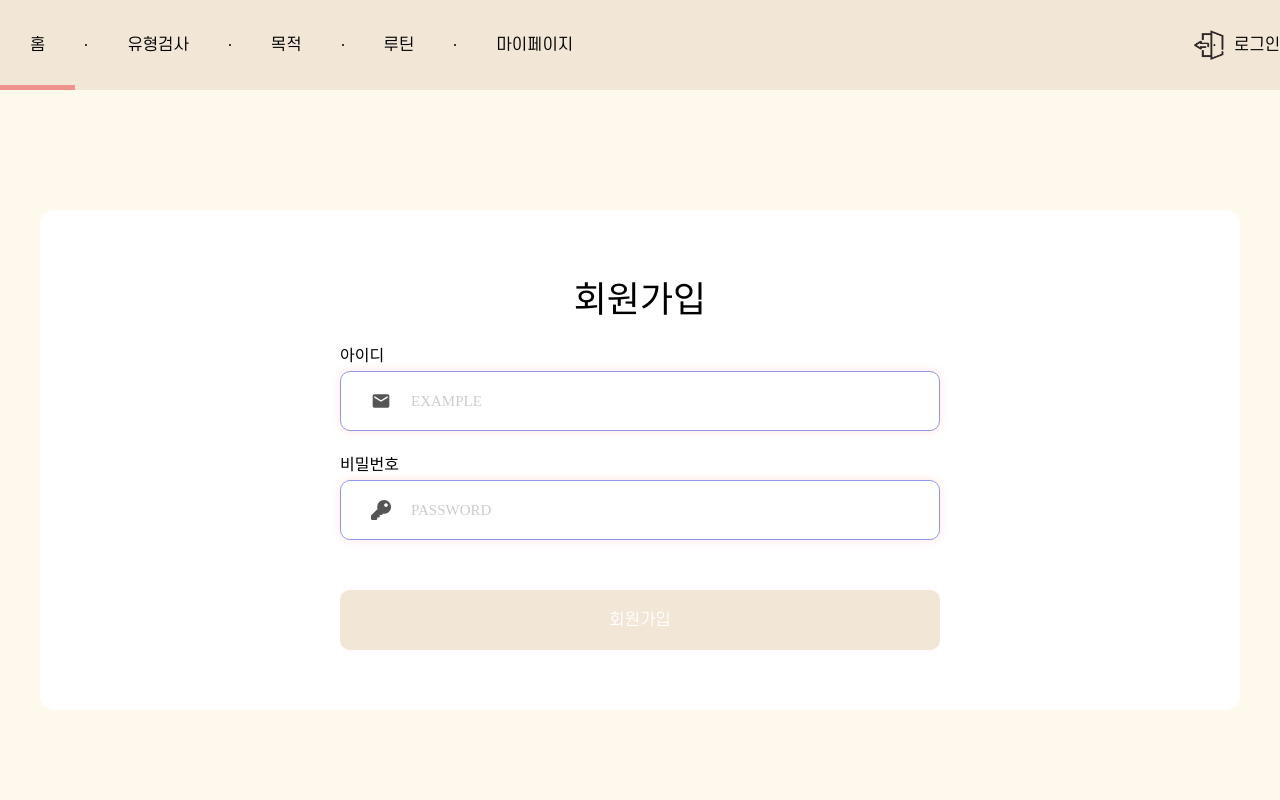
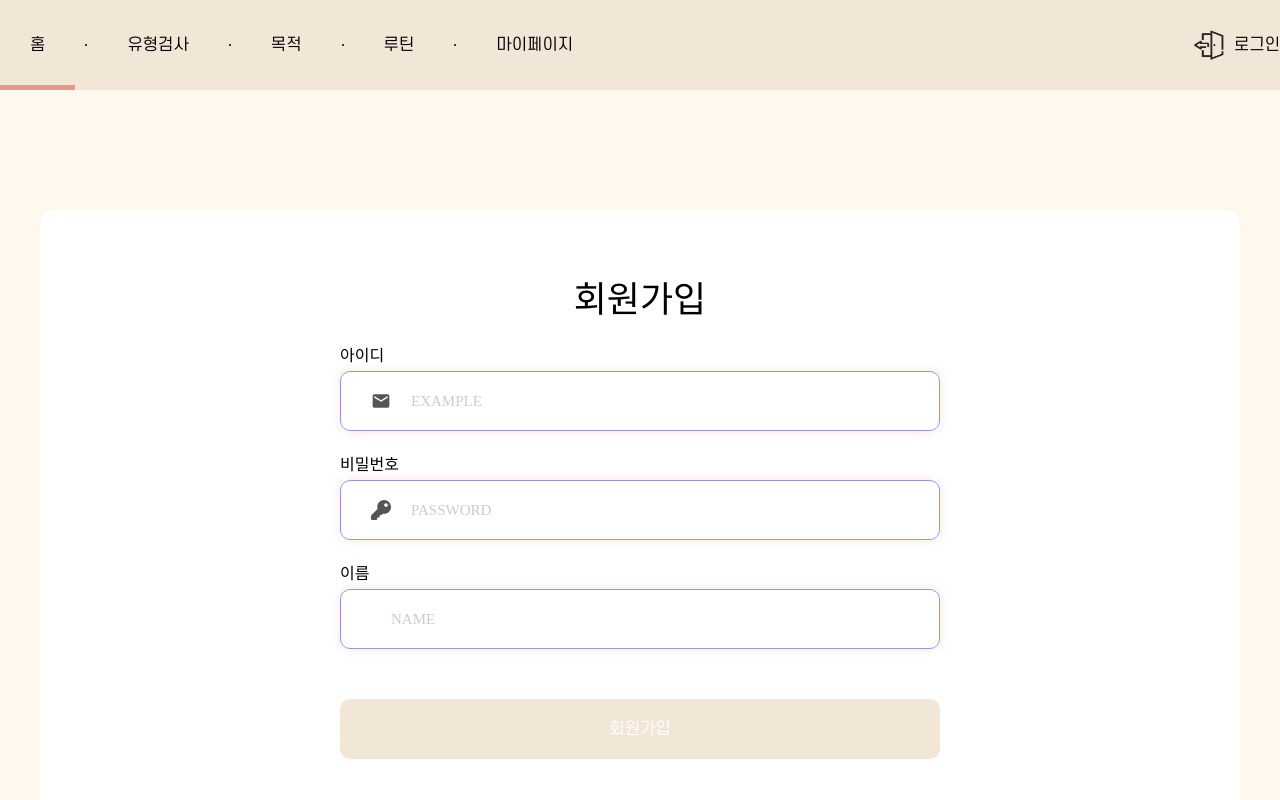
Before and after one commit to subin000306/routine, a React (Create React App) app in the folder client/: page /signup in a window 1280 px wide. Built offline with nearby package versions, Linux system fonts and the light colour scheme; a web font is replaced by a local one.

Commit message:
닉네임 추가 +  axios 설치

```diff
--- a/client/package.json
+++ b/client/package.json
@@ -7,6 +7,7 @@
     "@testing-library/jest-dom": "^5.17.0",
     "@testing-library/react": "^13.4.0",
     "@testing-library/user-event": "^13.5.0",
+    "axios": "^1.7.7",
     "react": "^18.3.1",
     "react-dom": "^18.3.1",
     "react-hook-form": "^7.53.0",
--- a/client/src/pages/SignUp/index.js
+++ b/client/src/pages/SignUp/index.js
@@ -5,20 +5,22 @@ import { textColor, secondaryColor, tertiaryColor } from "../../styles/colors";
 import { MdEmail } from "react-icons/md";
 import { FaKey } from "react-icons/fa";
 
+
 const SignUp = () => {
     const [id, setId] = useState('');
     const [pw, setPw] = useState('');
+    const [name, setName] = useState(''); // Changed nickname to name
     const navigate = useNavigate();
 
     const submitBtn = async () => {
-        if (id === '' || pw === '') {
-            alert("아이디 또는 비밀번호를 입력해주시기 바랍니다");
+        if (id === '' || pw === '' || name === '') { // Check for name instead of nickname
+            alert("아이디, 비밀번호 또는 이름을 입력해주시기 바랍니다");
             return;
         } else {
             try {
                 const res = await fetch('/api/signup', {
                     method: 'POST',
-                    body: JSON.stringify({ userID: id, userPW: pw }),
+                    body: JSON.stringify({ userID: id, userPW: pw, userName: name }), // Changed userNickname to userName
                     credentials: 'include',
                     headers: { 'Content-Type': 'application/json' },
                 });
@@ -30,6 +32,7 @@ const SignUp = () => {
                 } else {
                     setId('');
                     setPw('');
+                    setName(''); // Reset name input on failure
                 }
             } catch (err) {
                 console.log(err);
@@ -64,6 +67,17 @@ const SignUp = () => {
                                 placeholder="PASSWORD"
                                 value={pw}
                                 onChange={(e) => setPw(e.target.value)}
+                            />
+                        </InputBox>
+                    </InputWrap>
+                    <InputWrap> {/* Changed label to Name */}
+                        <InputName>이름</InputName>
+                        <InputBox $hasError={name === ''}>
+                            <Input
+                                type="text"
+                                placeholder="NAME"
+                                value={name}
+                                onChange={(e) => setName(e.target.value)}
                             />
                         </InputBox>
                     </InputWrap>
```
Also changed, not shown: 2 other files (tests, documents, lock files or other folders).
